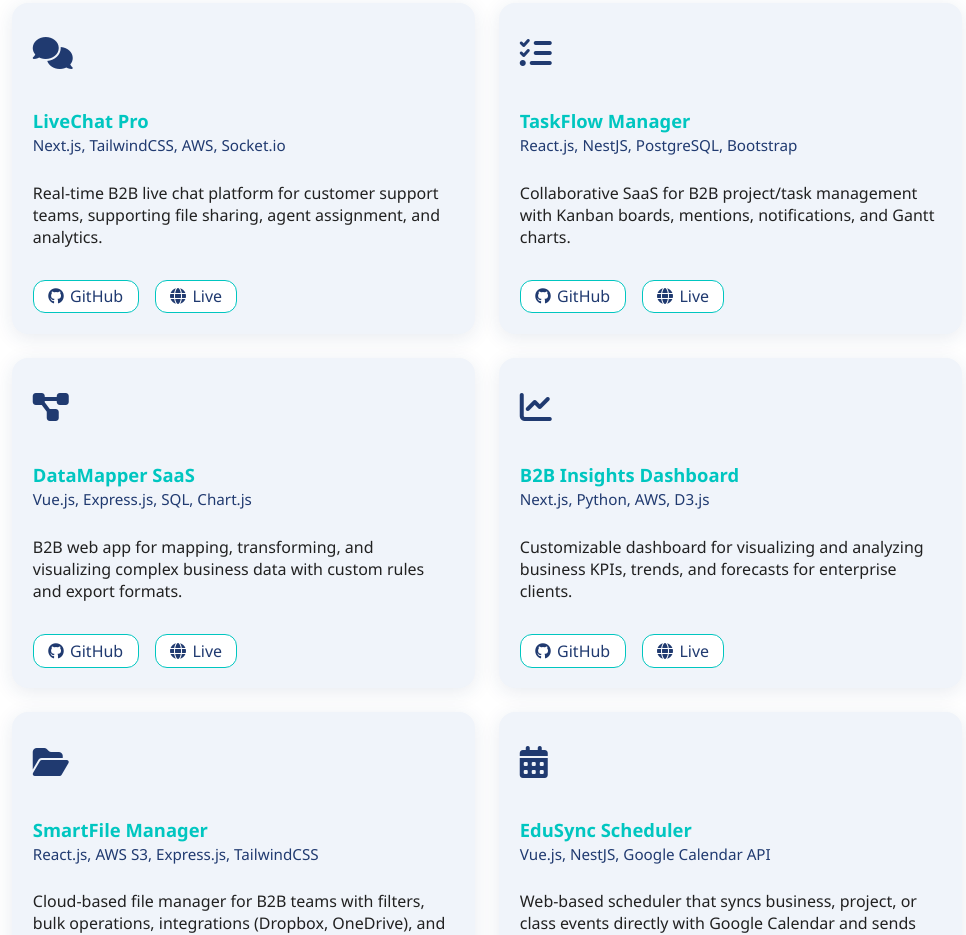
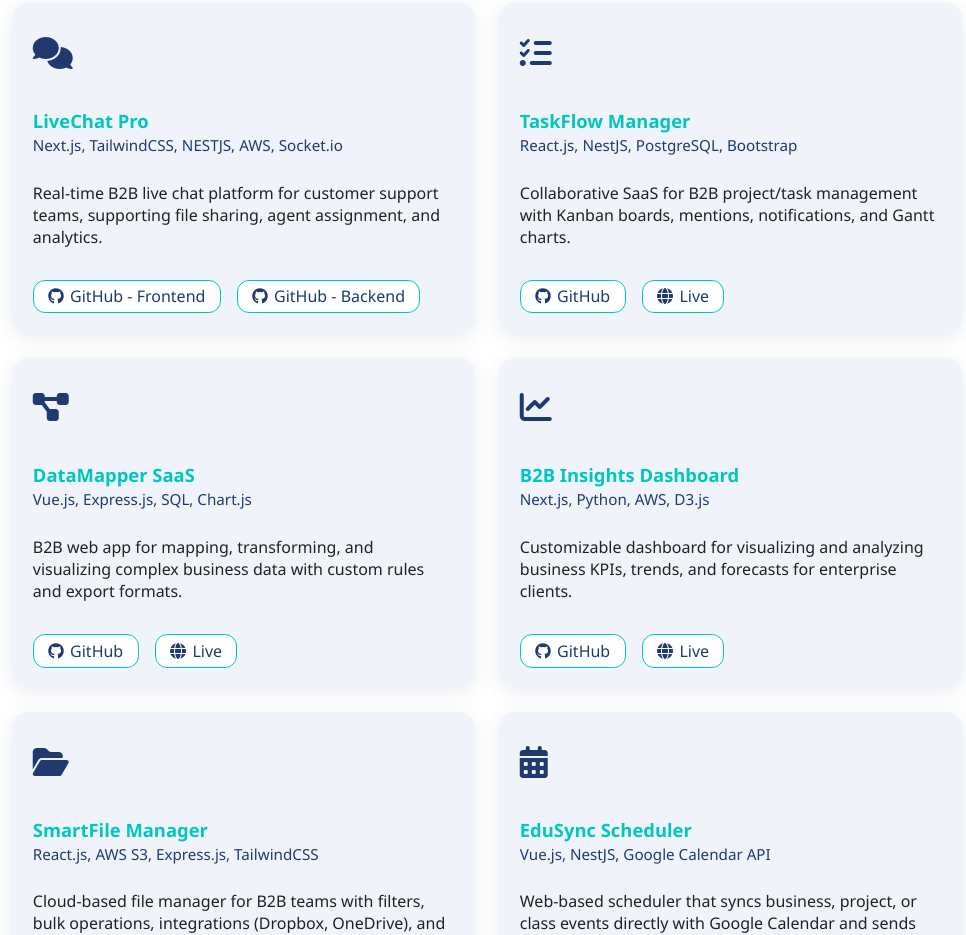
Before and after one commit to refkaguenichi/refkaguenichi-portfolio, a plain HTML site: page index.html in a window 1280 px wide. Shown: the part 1659-2594 px from the top of the page, without its empty margins (153-1119 px from the left). Drawn offline with Linux system fonts and the light colour scheme.

Commit message:
add livechatpro links

```diff
--- a/index.html
+++ b/index.html
@@ -28,7 +28,7 @@
       <h1>Refka GUENICHI</h1>
       <h2> Frontend Lead | Full Stack Developer | Software Engineer</h2>
       <div class="social-links">
-        <a href="mailto:refkaguenichy@gmail.com" title="Email"><i class="fa-solid fa-envelope"></i></a>
+        <a href="mailto:refkaguenichi@gmail.com" title="Email"><i class="fa-solid fa-envelope"></i></a>
         <a href="tel:+21652957580" title="Phone"><i class="fa-solid fa-phone"></i></a>
         <a href="https://www.linkedin.com/in/refkaguenichi" target="_blank" title="LinkedIn"><i class="fa-brands fa-linkedin"></i></a>
         <a href="https://github.com/refkaguenichi" target="_blank" title="GitHub"><i class="fa-brands fa-github"></i></a>
@@ -71,11 +71,12 @@
       <div class="project-card">
         <div class="project-icon"><i class="fa-solid fa-comments"></i></div>
         <h3>LiveChat Pro</h3>
-        <span class="project-tech">Next.js, TailwindCSS, AWS, Socket.io</span>
+        <span class="project-tech">Next.js, TailwindCSS, NESTJS, AWS, Socket.io</span>
         <p>Real-time B2B live chat platform for customer support teams, supporting file sharing, agent assignment, and analytics.</p>
         <div class="project-links">
-          <a href="https://github.com/refkaguenichi/livechat-pro" target="_blank"><i class="fa-brands fa-github"></i> GitHub</a>
-          <a href="https://livechat-pro-demo.vercel.app" target="_blank"><i class="fa-solid fa-globe"></i> Live</a>
+          <a href="https://github.com/refkaguenichi/livechatpro-frontend" target="_blank"><i class="fa-brands fa-github"></i> GitHub - Frontend</a>
+          <a href="https://github.com/refkaguenichi/livechatpro-backend" target="_blank"><i class="fa-brands fa-github"></i> GitHub - Backend</a>
+          <!-- <a href="https://livechat-pro-demo.vercel.app" target="_blank"><i class="fa-solid fa-globe"></i> Live</a> -->
         </div>
       </div>
       <!-- 2. Task Management SaaS -->
```
